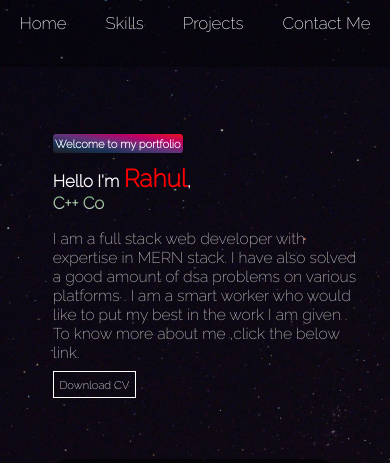
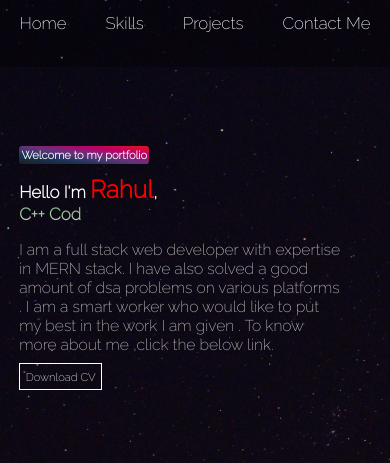
Before and after one commit to rahuln577/personal-port-main, a React (Create React App) app: page / in a window 390 px wide. Shown: the top 463 px of the page. Built offline with nearby package versions, Linux system fonts and the light colour scheme; a web font is replaced by a local one.

Commit message:
Update index.css

```diff
--- a/public/index.css
+++ b/public/index.css
@@ -4,6 +4,7 @@ html{
 }
 .scanim{
   animation:scan 0.7s forwards;
+  animation-delay: 0.3s;
 }
 @keyframes scan{
   0%{
@@ -94,6 +95,7 @@ nav{
   color:rgb(196, 194, 194);
 }
 #herosection{
+  filter:blur(10px);
   margin-left:5em;
   margin-top:13em;
   display:flex;
@@ -140,6 +142,7 @@ margin:2em;
   animation-direction:alternate-reverse;
 }
 .skill-section {
+  filter:blur(10px);
   background-color:rgba(0, 0, 0, 0.572);
   overflow:hidden;
   text-align:center;
@@ -277,6 +280,7 @@ margin:2em;
 }
 
 .project {
+  filter:blur(10px);
   background-color: rgba(0, 0, 0, 0.572);
   overflow: hidden;
   text-align: center;
@@ -326,6 +330,7 @@ margin:2em;
 /*contact section start */
 
 #contact {
+  filter:blur(10px);
   width: 166.5%;
   margin-top: 9em;
   padding-top: 2%;
@@ -425,7 +430,7 @@ footer {
     border: 0.5px solid;
 }
   html{
-    font-size:80%;
+    font-size:90%;
   }
 #herosection img{
   display:none;
@@ -439,14 +444,18 @@ footer {
 }
 .project{
   height:52em;
+  width:156%;
+  margin:94% 6%;
+
 }
 .project-card{
-  width:100%;
+  width:109%;
 }
-#herosection{
-  width:140%;
-  margin-left: 4em;
-    margin-top: 11em;
+#herosection {
+  width: 143%;
+  margin-left: 1em;
+  margin-top: 12em;
+  margin-bottom: 16em;
 }
 .skill-list{
   animation:none;
@@ -458,7 +467,9 @@ footer {
   transform: translateX(-100%);
 }
 .skill-section{
-  height:20em;
+  height:22em;
+  margin:30% 5%;
+  width:158%;
 }
 .pc-title{
   padding-top:13%;
```
